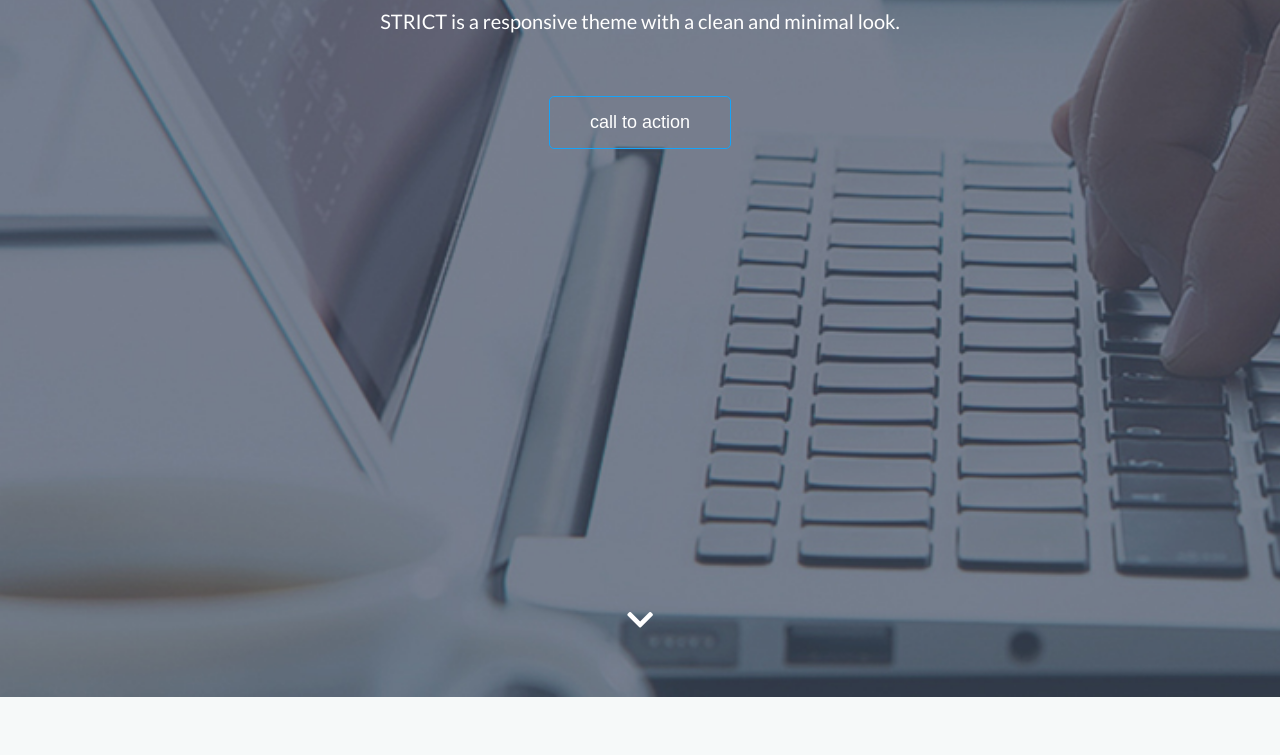
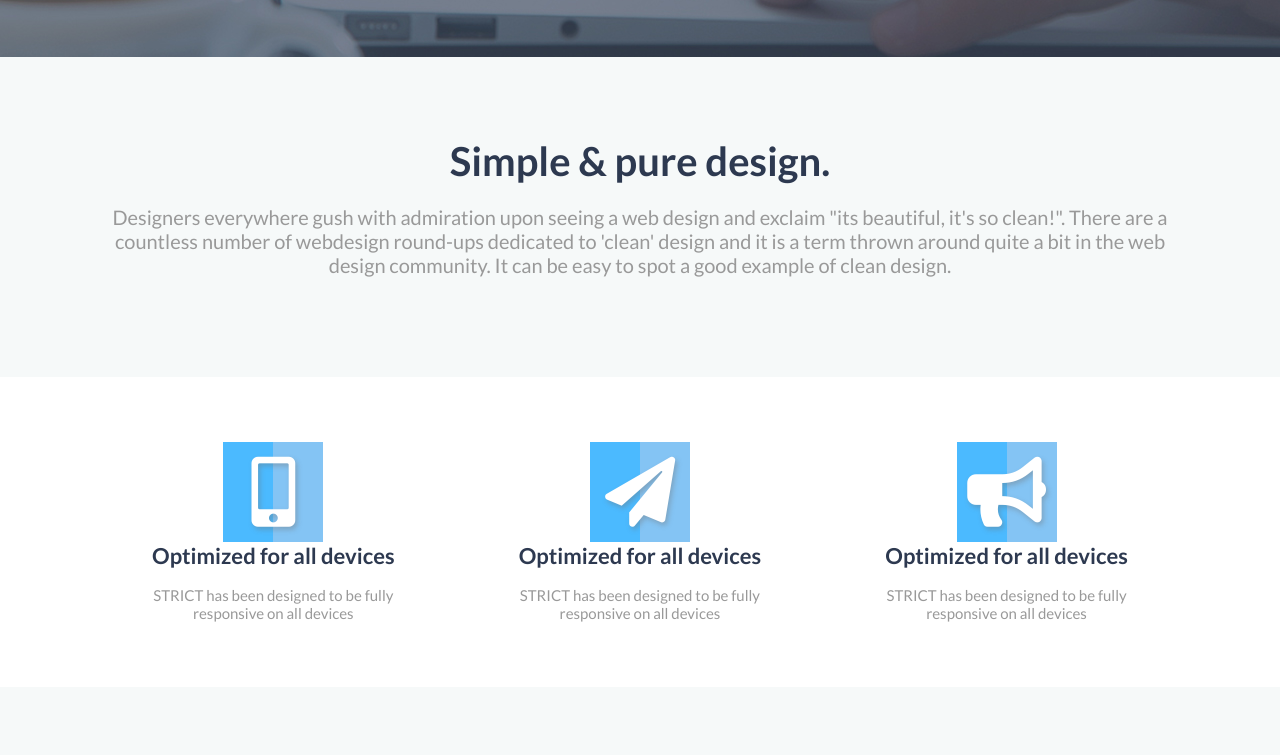
Before and after one commit to ARSoftanTech/Complete-PSD-to-HTML-1, a plain HTML site: page index.html in a window 1280 px wide. Shown: the part 842-1597 px from the top of the page. Drawn offline with Linux system fonts and the light colour scheme.

Commit message:
Update custom.css

```diff
--- a/css/custom.css
+++ b/css/custom.css
@@ -52,7 +52,7 @@ nav ul li a:hover{
 }
 .banner-section .row{
 	justify-content: center;
-	min-height: 180vh;
+	min-height: 100vh;
 	align-items: center;
 }
 .banner-content{
```
